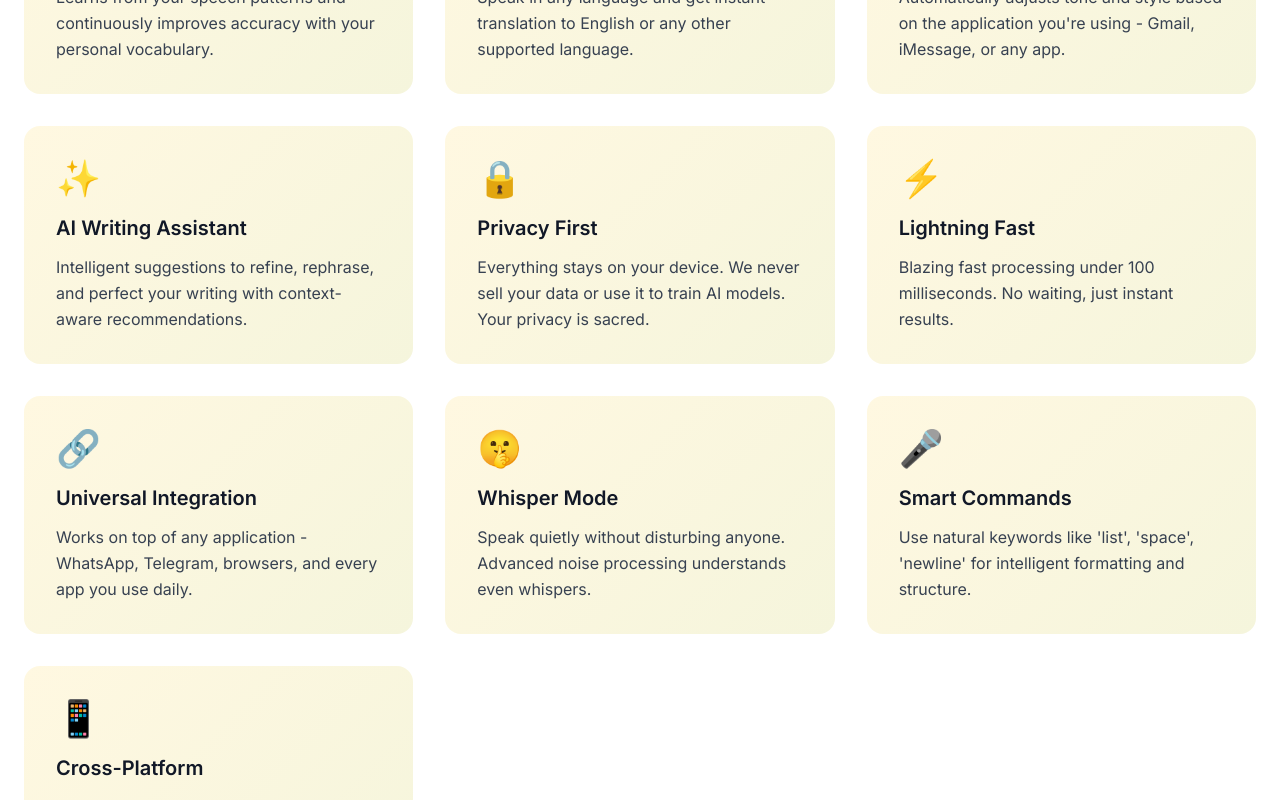
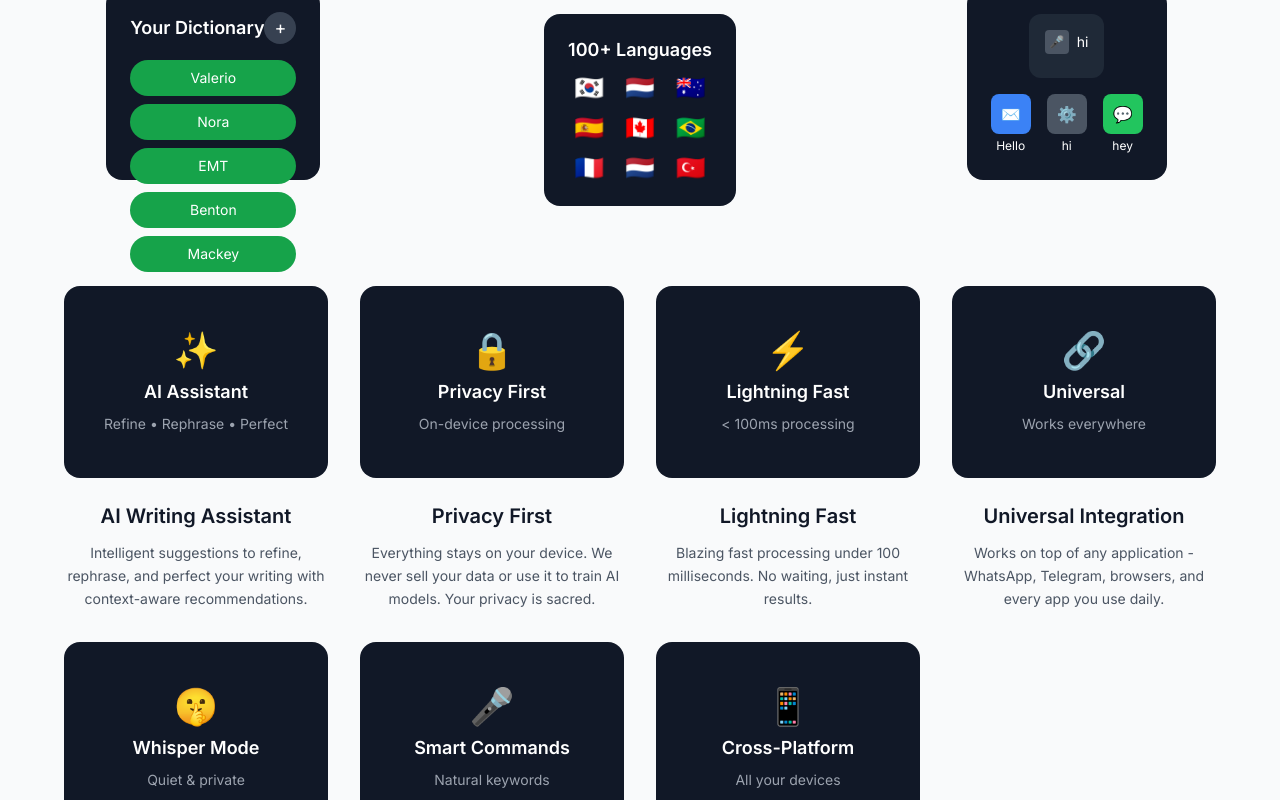
Before and after one commit to verb-india/verb-voice-scribe, a React (Vite) app: page / in a window 1280 px wide. Shown: the part 1200-2000 px from the top of the page. Built offline with nearby package versions, Linux system fonts and the light colour scheme.

Commit message:
Refactor: Update features section design
Update the features section design based on the provided image.

```diff
--- a/src/components/Features.tsx
+++ b/src/components/Features.tsx
@@ -3,58 +3,176 @@ const Features = () => {
   const features = [
     {
       title: "Personal Dictionary",
-      description: "Learns from your speech patterns and continuously improves accuracy with your personal vocabulary.",
-      icon: "🧠"
+      description: "Flow automatically learns your unique words and adds them to your personal dictionary.",
+      icon: "🧠",
+      visual: (
+        <div className="bg-gray-900 rounded-2xl p-6 h-48 flex flex-col justify-between">
+          <div className="flex items-center justify-between mb-4">
+            <h4 className="text-white font-semibold text-lg">Your Dictionary</h4>
+            <div className="w-8 h-8 bg-gray-700 rounded-full flex items-center justify-center">
+              <span className="text-white text-lg">+</span>
+            </div>
+          </div>
+          <div className="space-y-2">
+            {['Valerio', 'Nora', 'EMT', 'Benton', 'Mackey'].map((word, idx) => (
+              <div key={idx} className="bg-green-600 text-white px-4 py-2 rounded-full text-sm">
+                {word}
+              </div>
+            ))}
+          </div>
+        </div>
+      )
     },
     {
       title: "100+ Languages",
-      description: "Speak in any language and get instant translation to English or any other supported language.",
-      icon: "🌍"
+      description: "Flow automatically detects and transcribes in your language, letting you move between them—just like you do.",
+      icon: "🌍",
+      visual: (
+        <div className="bg-gray-900 rounded-2xl p-6 h-48 flex items-center justify-center relative overflow-hidden">
+          <div className="text-center">
+            <div className="text-white text-lg font-semibold mb-2">100+ Languages</div>
+            <div className="grid grid-cols-3 gap-2">
+              {['🇰🇷', '🇳🇱', '🇦🇺', '🇪🇸', '🇨🇦', '🇧🇷', '🇫🇷', '🇳🇱', '🇹🇷'].map((flag, idx) => (
+                <div key={idx} className="text-2xl">{flag}</div>
+              ))}
+            </div>
+          </div>
+        </div>
+      )
     },
     {
-      title: "Context-Aware Tone",
-      description: "Automatically adjusts tone and style based on the application you're using - Gmail, iMessage, or any app.",
-      icon: "🎯"
+      title: "Different Tones for Each App",
+      description: "Flow automatically adjusts tone based on the app you're using. Sound like you—not a robot.",
+      icon: "🎯",
+      visual: (
+        <div className="bg-gray-900 rounded-2xl p-6 h-48 flex flex-col justify-center items-center">
+          <div className="bg-gray-800 rounded-xl p-4 mb-4">
+            <div className="text-white text-sm mb-2 flex items-center gap-2">
+              <div className="w-6 h-6 bg-gray-600 rounded flex items-center justify-center">
+                <span className="text-xs">🎤</span>
+              </div>
+              hi
+            </div>
+          </div>
+          <div className="flex space-x-4">
+            <div className="text-center">
+              <div className="w-10 h-10 bg-blue-500 rounded-lg mb-1 flex items-center justify-center text-white">✉️</div>
+              <div className="text-white text-xs">Hello</div>
+            </div>
+            <div className="text-center">
+              <div className="w-10 h-10 bg-gray-600 rounded-lg mb-1 flex items-center justify-center text-white">⚙️</div>
+              <div className="text-white text-xs">hi</div>
+            </div>
+            <div className="text-center">
+              <div className="w-10 h-10 bg-green-500 rounded-lg mb-1 flex items-center justify-center text-white">💬</div>
+              <div className="text-white text-xs">hey</div>
+            </div>
+          </div>
+        </div>
+      )
     },
     {
       title: "AI Writing Assistant",
       description: "Intelligent suggestions to refine, rephrase, and perfect your writing with context-aware recommendations.",
-      icon: "✨"
+      icon: "✨",
+      visual: (
+        <div className="bg-gray-900 rounded-2xl p-6 h-48 flex items-center justify-center">
+          <div className="text-center text-white">
+            <div className="text-4xl mb-2">✨</div>
+            <div className="text-lg font-semibold">AI Assistant</div>
+            <div className="text-sm text-gray-400 mt-2">Refine • Rephrase • Perfect</div>
+          </div>
+        </div>
+      )
     },
     {
       title: "Privacy First",
       description: "Everything stays on your device. We never sell your data or use it to train AI models. Your privacy is sacred.",
-      icon: "🔒"
+      icon: "🔒",
+      visual: (
+        <div className="bg-gray-900 rounded-2xl p-6 h-48 flex items-center justify-center">
+          <div className="text-center text-white">
+            <div className="text-4xl mb-2">🔒</div>
+            <div className="text-lg font-semibold">Privacy First</div>
+            <div className="text-sm text-gray-400 mt-2">On-device processing</div>
+          </div>
+        </div>
+      )
     },
     {
       title: "Lightning Fast",
       description: "Blazing fast processing under 100 milliseconds. No waiting, just instant results.",
-      icon: "⚡"
+      icon: "⚡",
+      visual: (
+        <div className="bg-gray-900 rounded-2xl p-6 h-48 flex items-center justify-center">
+          <div className="text-center text-white">
+            <div className="text-4xl mb-2">⚡</div>
+            <div className="text-lg font-semibold">Lightning Fast</div>
+            <div className="text-sm text-gray-400 mt-2">&lt; 100ms processing</div>
+          </div>
+        </div>
+      )
     },
     {
       title: "Universal Integration",
       description: "Works on top of any application - WhatsApp, Telegram, browsers, and every app you use daily.",
-      icon: "🔗"
+      icon: "🔗",
+      visual: (
+        <div className="bg-gray-900 rounded-2xl p-6 h-48 flex items-center justify-center">
+          <div className="text-center text-white">
+            <div className="text-4xl mb-2">🔗</div>
+            <div className="text-lg font-semibold">Universal</div>
+            <div className="text-sm text-gray-400 mt-2">Works everywhere</div>
+          </div>
+        </div>
+      )
     },
     {
       title: "Whisper Mode",
       description: "Speak quietly without disturbing anyone. Advanced noise processing understands even whispers.",
-      icon: "🤫"
+      icon: "🤫",
+      visual: (
+        <div className="bg-gray-900 rounded-2xl p-6 h-48 flex items-center justify-center">
+          <div className="text-center text-white">
+            <div className="text-4xl mb-2">🤫</div>
+            <div className="text-lg font-semibold">Whisper Mode</div>
+            <div className="text-sm text-gray-400 mt-2">Quiet & private</div>
+          </div>
+        </div>
+      )
     },
     {
       title: "Smart Commands",
       description: "Use natural keywords like 'list', 'space', 'newline' for intelligent formatting and structure.",
-      icon: "🎤"
+      icon: "🎤",
+      visual: (
+        <div className="bg-gray-900 rounded-2xl p-6 h-48 flex items-center justify-center">
+          <div className="text-center text-white">
+            <div className="text-4xl mb-2">🎤</div>
+            <div className="text-lg font-semibold">Smart Commands</div>
+            <div className="text-sm text-gray-400 mt-2">Natural keywords</div>
+          </div>
+        </div>
+      )
     },
     {
       title: "Cross-Platform",
       description: "Available on iOS, Android, Windows, macOS. Seamless experience across all your devices.",
-      icon: "📱"
+      icon: "📱",
+      visual: (
+        <div className="bg-gray-900 rounded-2xl p-6 h-48 flex items-center justify-center">
+          <div className="text-center text-white">
+            <div className="text-4xl mb-2">📱</div>
+            <div className="text-lg font-semibold">Cross-Platform</div>
+            <div className="text-sm text-gray-400 mt-2">All your devices</div>
+          </div>
+        </div>
+      )
     }
   ];
 
   return (
-    <section className="py-20 bg-white">
+    <section className="py-20 bg-gray-50">
       <div className="container mx-auto px-6">
         <div className="text-center mb-16">
           <h2 className="text-4xl font-bold mb-4 text-gray-900">
@@ -65,16 +183,28 @@ const Features = () => {
           </p>
         </div>
 
-        <div className="grid grid-cols-1 md:grid-cols-2 lg:grid-cols-3 gap-8">
-          {features.map((feature, index) => (
-            <div
-              key={index}
-              className="bg-verb-gradient-light p-8 rounded-2xl hover:shadow-lg transition-all duration-300 transform hover:-translate-y-2 animate-slide-in"
-              style={{ animationDelay: `${index * 0.1}s` }}
-            >
-              <div className="text-4xl mb-4">{feature.icon}</div>
+        <div className="grid grid-cols-1 lg:grid-cols-3 gap-12 max-w-7xl mx-auto">
+          {features.slice(0, 3).map((feature, index) => (
+            <div key={index} className="text-center">
+              <h3 className="text-2xl font-bold mb-4 text-gray-900">{feature.title}</h3>
+              <p className="text-gray-600 mb-8 max-w-sm mx-auto leading-relaxed">
+                {feature.description}
+              </p>
+              <div className="flex justify-center">
+                {feature.visual}
+              </div>
+            </div>
+          ))}
+        </div>
+
+        <div className="grid grid-cols-1 md:grid-cols-2 lg:grid-cols-4 gap-8 mt-20 max-w-6xl mx-auto">
+          {features.slice(3).map((feature, index) => (
+            <div key={index + 3} className="text-center">
+              <div className="mb-6">
+                {feature.visual}
+              </div>
               <h3 className="text-xl font-semibold mb-3 text-gray-900">{feature.title}</h3>
-              <p className="text-gray-700 leading-relaxed">{feature.description}</p>
+              <p className="text-gray-600 text-sm leading-relaxed">{feature.description}</p>
             </div>
           ))}
         </div>
```
